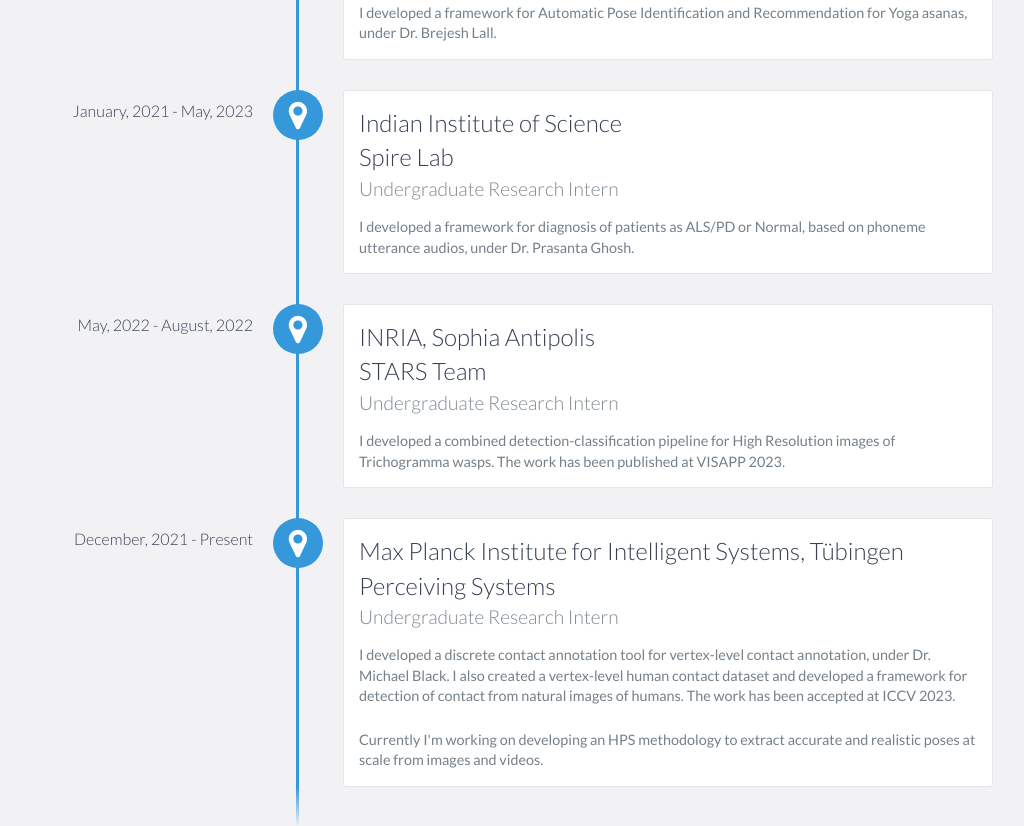
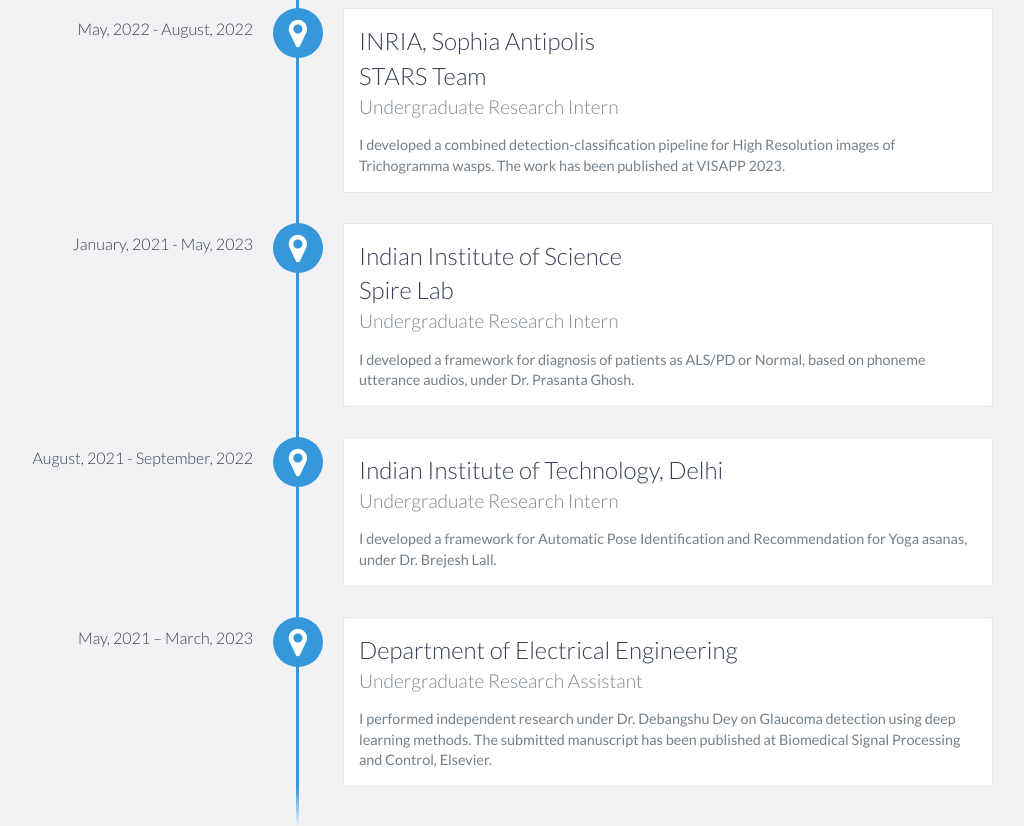
Before and after one commit to ac5113/ac5113.github.io, a website: page index.html in a window 1280 px wide. Shown: the part 1973-2799 px from the top of the page, without its empty margins (147-1171 px from the left). Drawn offline with nearby package versions, Linux system fonts and the light colour scheme.

Commit message:
edited experience

```diff
--- a/index.html
+++ b/index.html
@@ -114,7 +114,7 @@
     </div>
     <!-- End #about -->
 
-    <div id="experience" class="background-alt">
+    <!-- <div id="experience" class="background-alt">
         <h2 class="heading">Experience</h2>
         <div id="experience-timeline">
             <div data-date="May, 2021 – March, 2023">
@@ -172,7 +172,67 @@
             </div>
         </div>
     </div>
-    <!-- End #experience -->
+    End #experience -->
+
+    <div id="experience" class="background-alt">
+        <h2 class="heading">Experience</h2>
+        <div id="experience-timeline">
+            <div data-date="December, 2021 - Present">
+                <h3>Max Planck Institute for Intelligent Systems, Tübingen</h3>
+                <p></p>
+                <h3>Perceiving Systems</h3>
+                <h4>Undergraduate Research Intern</h4>
+                <p>
+                    I developed a discrete contact annotation tool for vertex-level contact annotation, under Dr. Michael Black.
+                    I also created a vertex-level human contact dataset and developed a framework for detection of contact from natural images of humans.
+                    The work has been accepted at ICCV 2023.
+                </p>
+                <br>
+                <p>
+                    Currently I'm working on developing an HPS methodology to extract accurate and realistic poses at scale from images and videos.
+                </p>
+            </div>
+
+            <div data-date="May, 2022 - August, 2022">
+                <h3>INRIA, Sophia Antipolis</h3>
+                <p></p>
+                <h3>STARS Team</h3>
+                <h4>Undergraduate Research Intern</h4>
+                <p>
+                    I developed a combined detection-classification pipeline for High Resolution images of Trichogramma wasps.
+                    The work has been published at VISAPP 2023.
+                </p>
+            </div>
+
+            <div data-date="January, 2021 - May, 2023">
+                <h3>Indian Institute of Science</h3>
+                <p></p>
+                <h3>Spire Lab</h3>
+                <h4>Undergraduate Research Intern</h4>
+                <p>
+                    I developed a framework for diagnosis of patients as ALS/PD or Normal, based on phoneme utterance audios, under Dr. Prasanta Ghosh.
+                </p>
+            </div>
+
+            <div data-date="August, 2021 - September, 2022">
+                <h3>Indian Institute of Technology, Delhi</h3>
+                <h4>Undergraduate Research Intern</h4>
+                <p>
+                    I developed a framework for Automatic Pose Identification and Recommendation for Yoga asanas, under Dr. Brejesh Lall.
+                </p>
+            </div>
+
+            <div data-date="May, 2021 – March, 2023">
+                <h3>Department of Electrical Engineering</h3>
+                <h4>Undergraduate Research Assistant</h4>
+                <p>
+                    I performed independent research under Dr. Debangshu Dey on Glaucoma detection using deep learning methods.
+                    The submitted manuscript has been published at Biomedical Signal Processing and Control, Elsevier.
+                </p>
+            </div>
+        </div>
+    </div>
+    <!-- End #experience - reverse -->
 
     <div id="education">
         <h2 class="heading">Education</h2>
```
